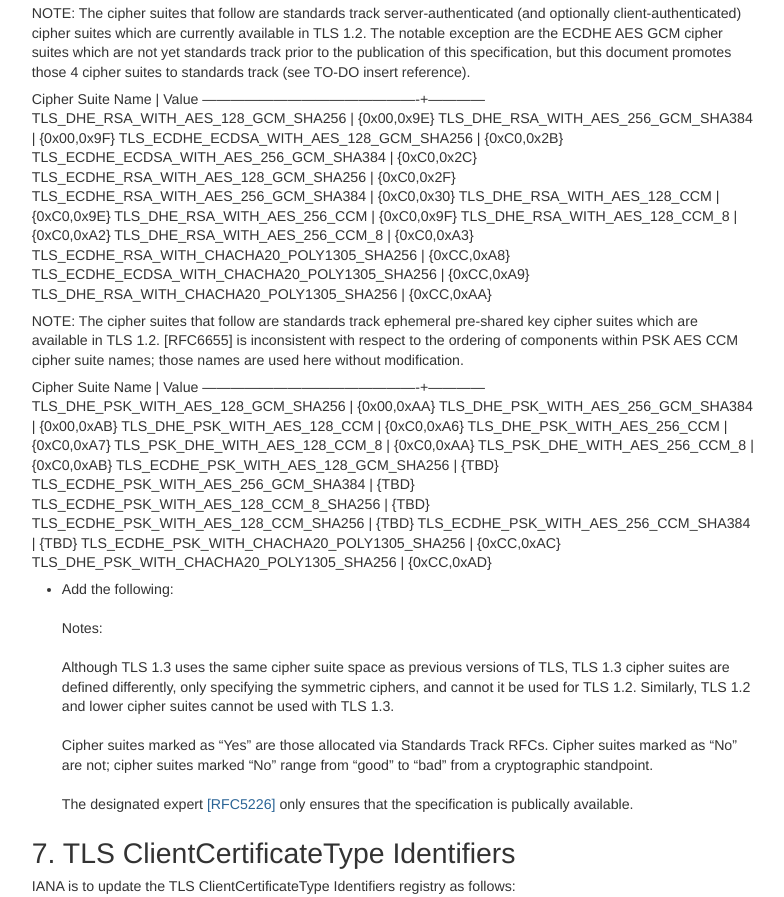
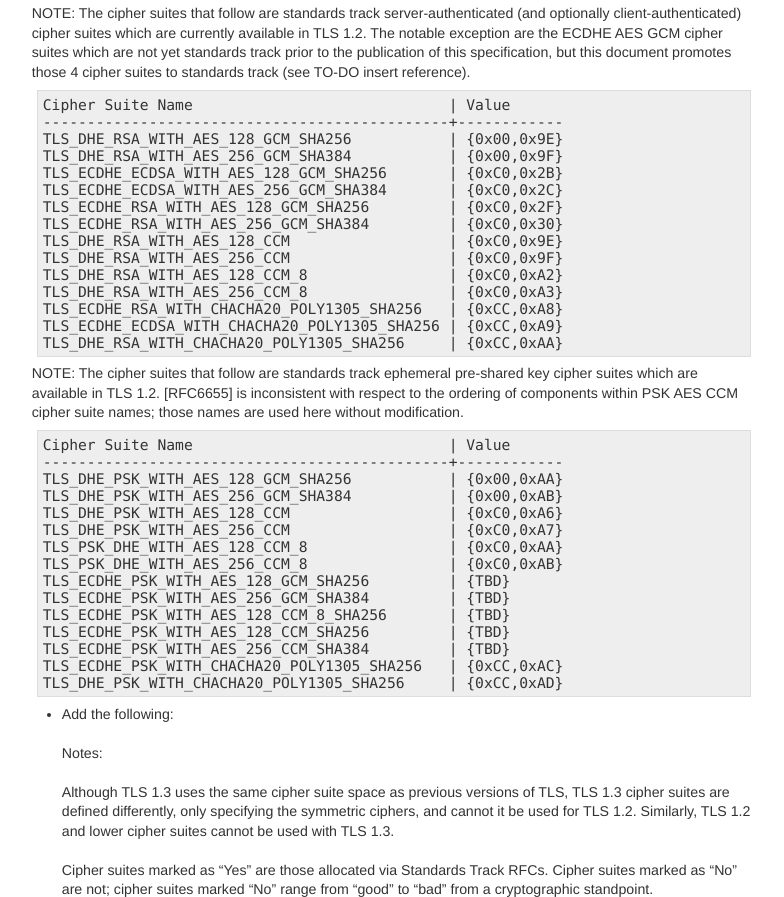
Before and after one commit to seanturner/draft-sandj-tls-iana-registry-updates, a plain HTML site: page draft-sandj-tls-iana-registry-updates-latest.html in a window 1280 px wide. Shown: the part 2568-3465 px from the top of the page, without its empty margins (40-824 px from the left). Drawn offline with Linux system fonts and the light colour scheme.

Commit message:
Script updating gh-pages. [ci skip]

```diff
--- a/draft-sandj-tls-iana-registry-updates-latest.html
+++ b/draft-sandj-tls-iana-registry-updates-latest.html
@@ -442,9 +442,41 @@ li, p {
   <li>Add a &#8220;Recommended&#8221; column to the cipher suite registry.  The cipher suites that follow in the two tables are marked as &#8220;Yes&#8221;. All other cipher suites are marked as &#8220;No&#8221;.</li>
 </ul>
 <p id="rfc.section.6.p.3">NOTE: The cipher suites that follow are standards track server-authenticated (and optionally client-authenticated) cipher suites which are currently available in TLS 1.2. The notable exception are the ECDHE AES GCM cipher suites which are not yet standards track prior to the publication of this specification, but this document promotes those 4 cipher suites to standards track (see TO-DO insert reference).</p>
-<p id="rfc.section.6.p.4">Cipher Suite Name                             | Value &#8212;&#8212;&#8212;&#8212;&#8212;&#8212;&#8212;&#8212;&#8212;&#8212;&#8212;&#8212;&#8212;&#8212;&#8212;-+&#8212;&#8212;&#8212;&#8212; TLS_DHE_RSA_WITH_AES_128_GCM_SHA256           | {0x00,0x9E} TLS_DHE_RSA_WITH_AES_256_GCM_SHA384           | {0x00,0x9F} TLS_ECDHE_ECDSA_WITH_AES_128_GCM_SHA256       | {0xC0,0x2B} TLS_ECDHE_ECDSA_WITH_AES_256_GCM_SHA384       | {0xC0,0x2C} TLS_ECDHE_RSA_WITH_AES_128_GCM_SHA256         | {0xC0,0x2F} TLS_ECDHE_RSA_WITH_AES_256_GCM_SHA384         | {0xC0,0x30} TLS_DHE_RSA_WITH_AES_128_CCM                  | {0xC0,0x9E} TLS_DHE_RSA_WITH_AES_256_CCM                  | {0xC0,0x9F} TLS_DHE_RSA_WITH_AES_128_CCM_8                | {0xC0,0xA2} TLS_DHE_RSA_WITH_AES_256_CCM_8                | {0xC0,0xA3} TLS_ECDHE_RSA_WITH_CHACHA20_POLY1305_SHA256   | {0xCC,0xA8} TLS_ECDHE_ECDSA_WITH_CHACHA20_POLY1305_SHA256 | {0xCC,0xA9} TLS_DHE_RSA_WITH_CHACHA20_POLY1305_SHA256     | {0xCC,0xAA}</p>
-<p id="rfc.section.6.p.5">NOTE: The cipher suites that follow are standards track ephemeral pre-shared key cipher suites which are available in TLS 1.2.  [RFC6655] is inconsistent with respect to the ordering of components within PSK AES CCM cipher suite names; those names are used here without modification.</p>
-<p id="rfc.section.6.p.6">Cipher Suite Name                             | Value &#8212;&#8212;&#8212;&#8212;&#8212;&#8212;&#8212;&#8212;&#8212;&#8212;&#8212;&#8212;&#8212;&#8212;&#8212;-+&#8212;&#8212;&#8212;&#8212; TLS_DHE_PSK_WITH_AES_128_GCM_SHA256           | {0x00,0xAA} TLS_DHE_PSK_WITH_AES_256_GCM_SHA384           | {0x00,0xAB} TLS_DHE_PSK_WITH_AES_128_CCM                  | {0xC0,0xA6} TLS_DHE_PSK_WITH_AES_256_CCM                  | {0xC0,0xA7} TLS_PSK_DHE_WITH_AES_128_CCM_8                | {0xC0,0xAA} TLS_PSK_DHE_WITH_AES_256_CCM_8                | {0xC0,0xAB} TLS_ECDHE_PSK_WITH_AES_128_GCM_SHA256         | {TBD} TLS_ECDHE_PSK_WITH_AES_256_GCM_SHA384         | {TBD} TLS_ECDHE_PSK_WITH_AES_128_CCM_8_SHA256       | {TBD} TLS_ECDHE_PSK_WITH_AES_128_CCM_SHA256         | {TBD} TLS_ECDHE_PSK_WITH_AES_256_CCM_SHA384         | {TBD} TLS_ECDHE_PSK_WITH_CHACHA20_POLY1305_SHA256   | {0xCC,0xAC} TLS_DHE_PSK_WITH_CHACHA20_POLY1305_SHA256     | {0xCC,0xAD}</p>
+<pre>
+Cipher Suite Name                             | Value
+----------------------------------------------+------------
+TLS_DHE_RSA_WITH_AES_128_GCM_SHA256           | {0x00,0x9E}
+TLS_DHE_RSA_WITH_AES_256_GCM_SHA384           | {0x00,0x9F}
+TLS_ECDHE_ECDSA_WITH_AES_128_GCM_SHA256       | {0xC0,0x2B}
+TLS_ECDHE_ECDSA_WITH_AES_256_GCM_SHA384       | {0xC0,0x2C}
+TLS_ECDHE_RSA_WITH_AES_128_GCM_SHA256         | {0xC0,0x2F}
+TLS_ECDHE_RSA_WITH_AES_256_GCM_SHA384         | {0xC0,0x30}
+TLS_DHE_RSA_WITH_AES_128_CCM                  | {0xC0,0x9E}
+TLS_DHE_RSA_WITH_AES_256_CCM                  | {0xC0,0x9F}
+TLS_DHE_RSA_WITH_AES_128_CCM_8                | {0xC0,0xA2}
+TLS_DHE_RSA_WITH_AES_256_CCM_8                | {0xC0,0xA3}
+TLS_ECDHE_RSA_WITH_CHACHA20_POLY1305_SHA256   | {0xCC,0xA8}
+TLS_ECDHE_ECDSA_WITH_CHACHA20_POLY1305_SHA256 | {0xCC,0xA9}
+TLS_DHE_RSA_WITH_CHACHA20_POLY1305_SHA256     | {0xCC,0xAA}
+</pre>
+<p id="rfc.section.6.p.4">NOTE: The cipher suites that follow are standards track ephemeral pre-shared key cipher suites which are available in TLS 1.2.  [RFC6655] is inconsistent with respect to the ordering of components within PSK AES CCM cipher suite names; those names are used here without modification.</p>
+<pre>
+Cipher Suite Name                             | Value
+----------------------------------------------+------------
+TLS_DHE_PSK_WITH_AES_128_GCM_SHA256           | {0x00,0xAA}
+TLS_DHE_PSK_WITH_AES_256_GCM_SHA384           | {0x00,0xAB}
+TLS_DHE_PSK_WITH_AES_128_CCM                  | {0xC0,0xA6}
+TLS_DHE_PSK_WITH_AES_256_CCM                  | {0xC0,0xA7}
+TLS_PSK_DHE_WITH_AES_128_CCM_8                | {0xC0,0xAA}
+TLS_PSK_DHE_WITH_AES_256_CCM_8                | {0xC0,0xAB}
+TLS_ECDHE_PSK_WITH_AES_128_GCM_SHA256         | {TBD}
+TLS_ECDHE_PSK_WITH_AES_256_GCM_SHA384         | {TBD}
+TLS_ECDHE_PSK_WITH_AES_128_CCM_8_SHA256       | {TBD}
+TLS_ECDHE_PSK_WITH_AES_128_CCM_SHA256         | {TBD}
+TLS_ECDHE_PSK_WITH_AES_256_CCM_SHA384         | {TBD}
+TLS_ECDHE_PSK_WITH_CHACHA20_POLY1305_SHA256   | {0xCC,0xAC}
+TLS_DHE_PSK_WITH_CHACHA20_POLY1305_SHA256     | {0xCC,0xAD}
+</pre>
 <p/>
 
 <ul>
```
Also changed, not shown: index.html (+35 -3 lines), draft-sandj-tls-iana-registry-updates-latest.txt.
